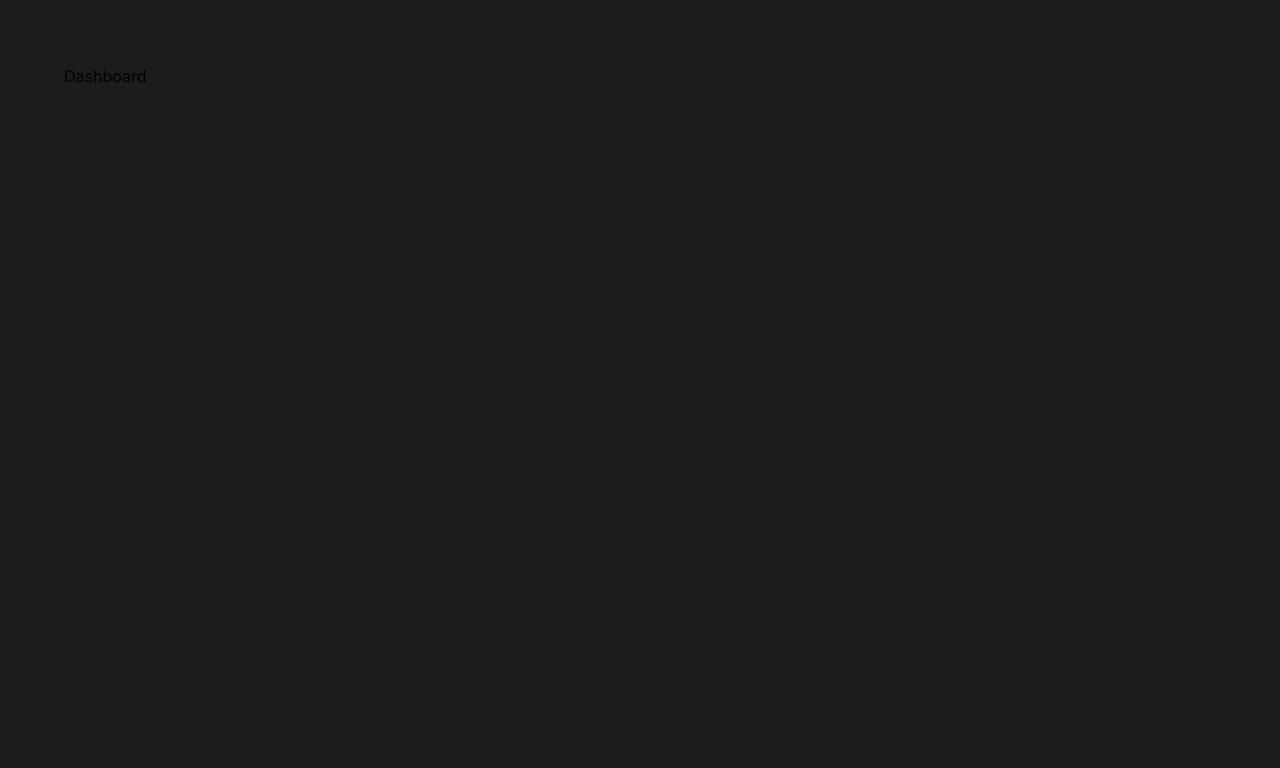
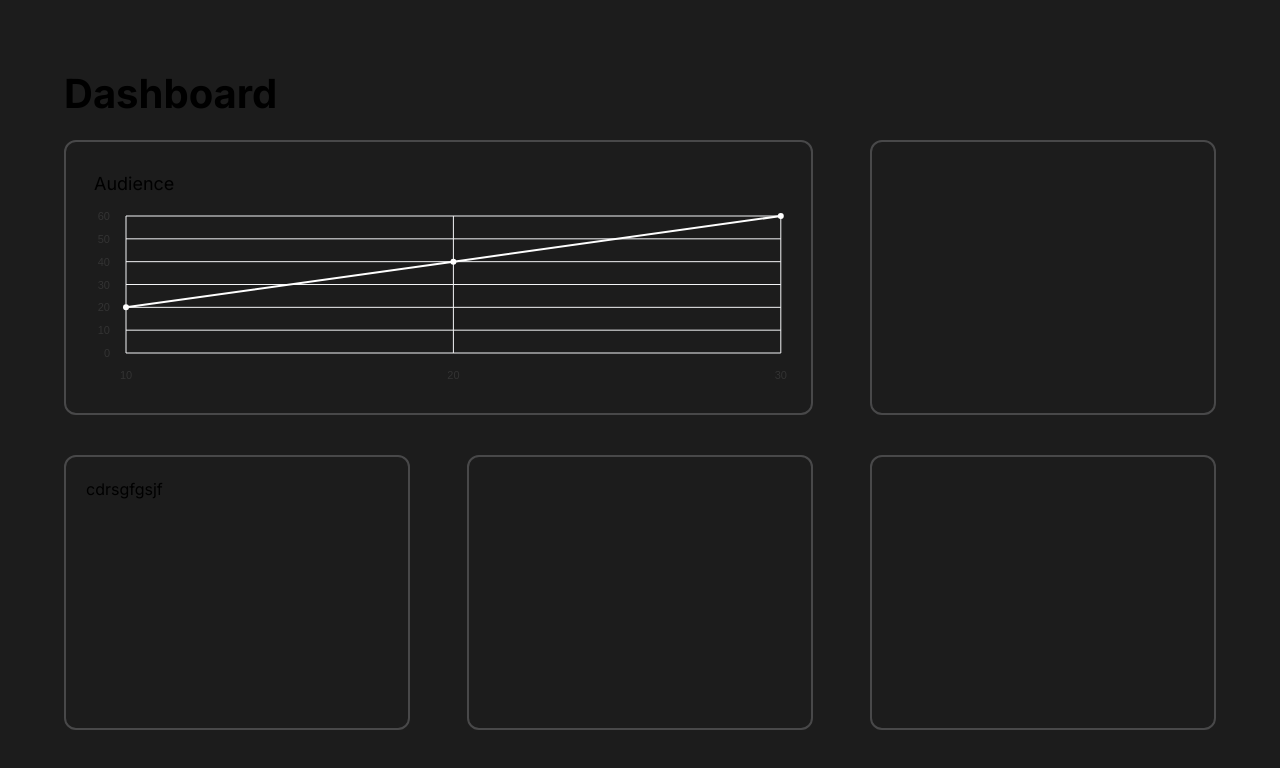
Before and after one commit to Deflated-Pappadam/Better-Funds, a Next.js app: page /business/dashboard in a window 1280 px wide. Shown: the top 768 px of the page. Built offline with nearby package versions, Linux system fonts and the light colour scheme.

Commit message:
add: investor dashboard

```diff
--- a/app/business/dashboard/page.tsx
+++ b/app/business/dashboard/page.tsx
@@ -1,11 +1,112 @@
-import React from 'react'
+'use client'
+import React, { ClassAttributes, HTMLAttributes } from 'react'
+import { ResponsiveLine } from '@nivo/line'
 
 function page() {
   return (
-    <div className='max-w-screen bg-[#1c1c1c] min-h-screen p-[5%]'>
-      <h1 className=''>Dashboard</h1>
+    <div className='max-w-screen bg-[#1c1c1c] min-h-screen pt-[5%] px-[5%]'>
+      <h1 className='font-bold text-[2.5em] mb-4'>Dashboard</h1>
+      <div className='flex flex-col w-full gap-10'>
+        <div className='flex w-full justify-between'>
+          <div className='w-[65%] h-[275px] border-slate-50/20 border-2 rounded-xl p-5 flex flex-col justify-between'>
+            <h1 className='text-lg m-2 '>Audience</h1>
+            <CurvedlineChart className='w-full h-[200px]'/>
+          </div>
+          <div className='w-[30%] h-[275px] border-slate-50/20 border-2 rounded-xl p-5'>
+
+          </div>
+        </div>
+        <div className='flex justify-between'>
+        <div className='w-[30%] h-[275px] border-slate-50/20 border-2 rounded-xl p-5'>
+            cdrsgfgsjf
+          </div>
+          <div className='w-[30%] h-[275px] border-slate-50/20 border-2 rounded-xl p-5'>
+          </div>
+          <div className='w-[30%] h-[275px] border-slate-50/20 border-2 rounded-xl p-5'>
+          </div>
+        </div>
+      </div>
     </div>
   )
 }
 
+function CurvedlineChart(
+  props: JSX.IntrinsicAttributes &
+    ClassAttributes<HTMLDivElement> &
+    HTMLAttributes<HTMLDivElement>
+) {
+  return (
+    <div {...props}>
+      <ResponsiveLine
+        data={[
+          {
+            id: "Contributions",
+            // data: investments.map((d) => ({
+            //   x: d.data.Name,
+            //   y: d.data.totalInvested,
+            // })),
+            data:[
+              {
+                x:10,
+                y:20
+              },
+              {
+                x:20,
+                y:40
+              },
+              {
+                x:30,
+                y:60
+              }
+            ]
+          },
+        ]}
+        margin={{ top: 10, right: 10, bottom: 40, left: 40 }}
+        xScale={{
+          type: "point",
+        }}
+        yScale={{
+          type: "linear",
+          min: 0,
+          max: "auto",
+        }}
+        curve="monotoneX"
+        axisTop={null}
+        axisRight={null}
+        axisBottom={{
+          tickSize: 0,
+          tickPadding: 16,
+        }}
+        axisLeft={{
+          tickSize: 0,
+          tickValues: 5,
+          tickPadding: 16,
+        }}
+        colors={["#ffffff", "#ffffff"]}
+        pointSize={6}
+        useMesh={true}
+        gridYValues={6}
+        theme={{
+          tooltip: {
+            chip: {
+              borderRadius: "9999px",
+            },
+            container: {
+              fontSize: "12px",
+              textTransform: "capitalize",
+              borderRadius: "6px",
+            },
+          },
+          grid: {
+            line: {
+              stroke: "#f3f4f6",
+            },
+          },
+        }}
+        role="application"
+      />
+    </div>
+  );
+      }
+
 export default page
```
Also changed, not shown: package.json (+6 -5 lines), 1 other file (tests, documents, lock files or other folders).
